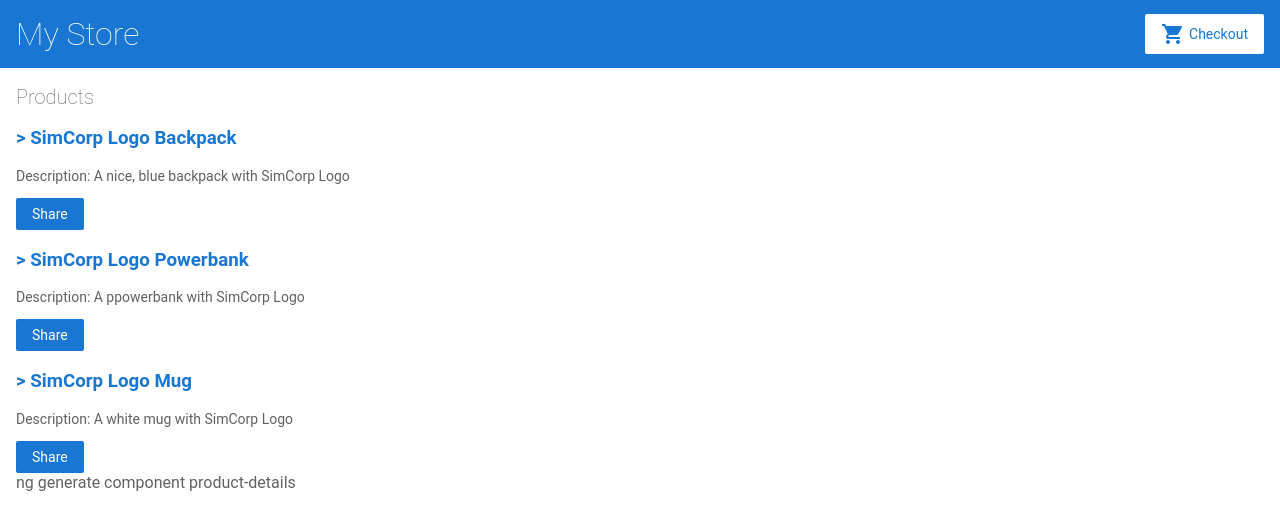
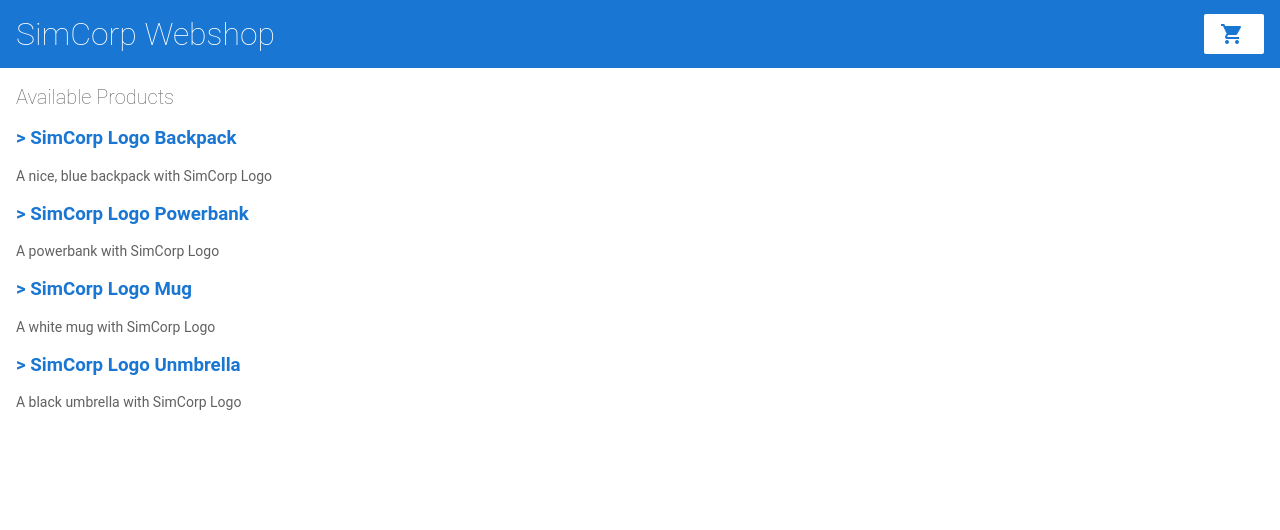
Before and after one commit to yubn21/angular-uznezk, an Angular app: page / in a window 1280 px wide. Shown: the top 530 px of the page. Built offline with nearby package versions, Linux system fonts and the light colour scheme.

Commit message:
8 files modified

```diff
--- a/src/app/cart/cart.component.html
+++ b/src/app/cart/cart.component.html
@@ -6,7 +6,7 @@
 
 <div class="cart-item" *ngFor="let item of items">
   <span>{{ item.name }}</span>
-  <span>{{ item.price | currency }}</span>
+  <span>{{ item.price | currency :'DKK' }}</span>
 </div>
 
 <form [formGroup]="checkoutForm" (ngSubmit)="onSubmit()">
--- a/src/app/product-alerts/product-alerts.component.html
+++ b/src/app/product-alerts/product-alerts.component.html
@@ -1,5 +1,3 @@
-
-
-<p *ngIf="product && product.price > 700">
-<button type="button" (click)="notify.emit()">Notify Me</button>
+<p *ngIf="product && product.price > 100">
+  <button type="button" (click)="notify.emit()">Notify Me</button>
 </p>
--- a/src/app/product-details/product-details.component.html
+++ b/src/app/product-details/product-details.component.html
@@ -1,10 +1,9 @@
-<p>product-details works!</p>
-
 <h2>Product Details</h2>
 
 <div *ngIf="product">
   <h3>{{ product.name }}</h3>
-  <h4>{{ product.price | currency }}</h4>
+  <h4>{{ product.price | currency :'DKK' }}</h4>
   <p>{{ product.description }}</p>
+
   <button type="button" (click)="addToCart(product)">Buy</button>
 </div>
--- a/src/app/product-list/product-list.component.html
+++ b/src/app/product-list/product-list.component.html
@@ -1,4 +1,4 @@
-<h2>Products</h2>
+<h2>Available Products</h2>
 
 <div *ngFor="let product of products">
   <h3>
@@ -8,19 +8,5 @@
     </a>
   </h3>
 
-  <p *ngIf="product.description">Description: {{ product.description }}</p>
-
-  <button type="button" (click)="share()">Share</button>
-
-  <app-product-alerts
-  [product]="product"
-  (notify)="onNotify()">
-</app-product-alerts>
-
+  <p *ngIf="product.description"> {{ product.description }}</p>
 </div>
-<!--
-Copyright Google LLC. All Rights Reserved.
-Use of this source code is governed by an MIT-style license that
-can be found in the LICENSE file at https://angular.io/license
--->
-ng generate component product-details
--- a/src/app/product-list/product-list.component.ts
+++ b/src/app/product-list/product-list.component.ts
@@ -9,14 +9,6 @@
 })
 export class ProductListComponent {
   products = products;
-
-  share() {
-    window.alert('The product has been shared!');
-  }
-
-  onNotify() {
-    window.alert('You will be notified when the product goes on sale');
-  }
 }
 
 
--- a/src/app/products.ts
+++ b/src/app/products.ts
@@ -16,12 +16,18 @@
     id: 2,
     name: 'SimCorp Logo Powerbank',
     price: 160,
-    description: 'A ppowerbank with SimCorp Logo'
+    description: 'A powerbank with SimCorp Logo'
   },
   {
     id: 3,
     name: 'SimCorp Logo Mug',
-    price: 39,
+    price: 28,
     description: 'A white mug with SimCorp Logo'
+  },
+  {
+    id: 4,
+    name: 'SimCorp Logo Unmbrella',
+    price: 45,
+    description: 'A black umbrella with SimCorp Logo'
   }
 ];
--- a/src/app/shipping/shipping.component.html
+++ b/src/app/shipping/shipping.component.html
@@ -2,5 +2,5 @@
 
 <div class="shipping-item" *ngFor="let shipping of shippingCosts | async">
   <span>{{ shipping.type }}</span>
-  <span>{{ shipping.price | currency }}</span>
+  <span>{{ shipping.price | currency :'DKK' }}</span>
 </div>
--- a/src/app/top-bar/top-bar.component.html
+++ b/src/app/top-bar/top-bar.component.html
@@ -1,13 +1,7 @@
 <a [routerLink]="['/']">
-  <h1>My Store</h1>
+  <h1>SimCorp Webshop</h1>
 </a>
 
 <a routerLink="/cart" class="button fancy-button">
-  <i class="material-icons">shopping_cart</i>Checkout
+  <i class="material-icons">shopping_cart</i>
 </a>
-
-<!--
-Copyright Google LLC. All Rights Reserved.
-Use of this source code is governed by an MIT-style license that
-can be found in the LICENSE file at https://angular.io/license
--->
```
